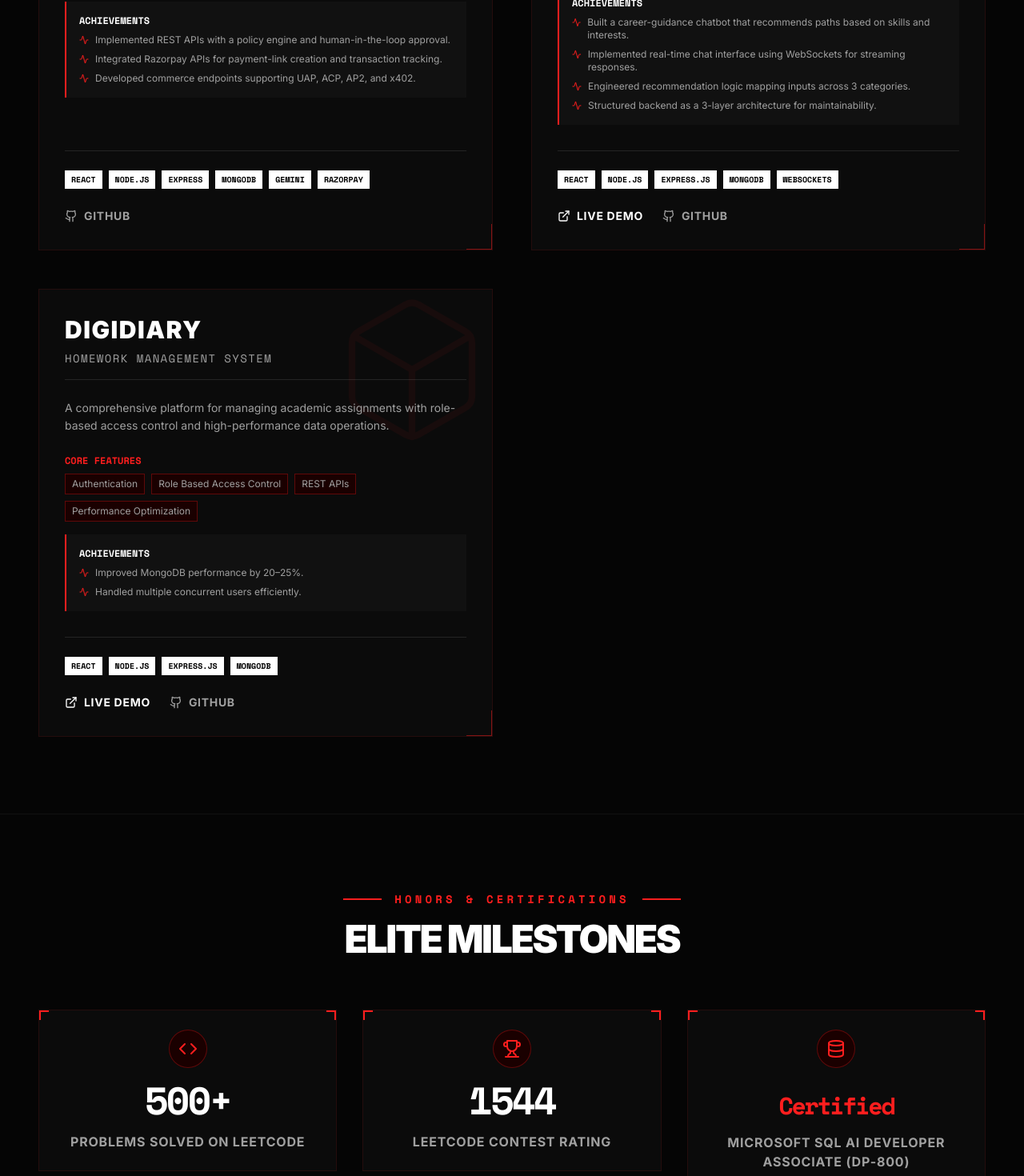
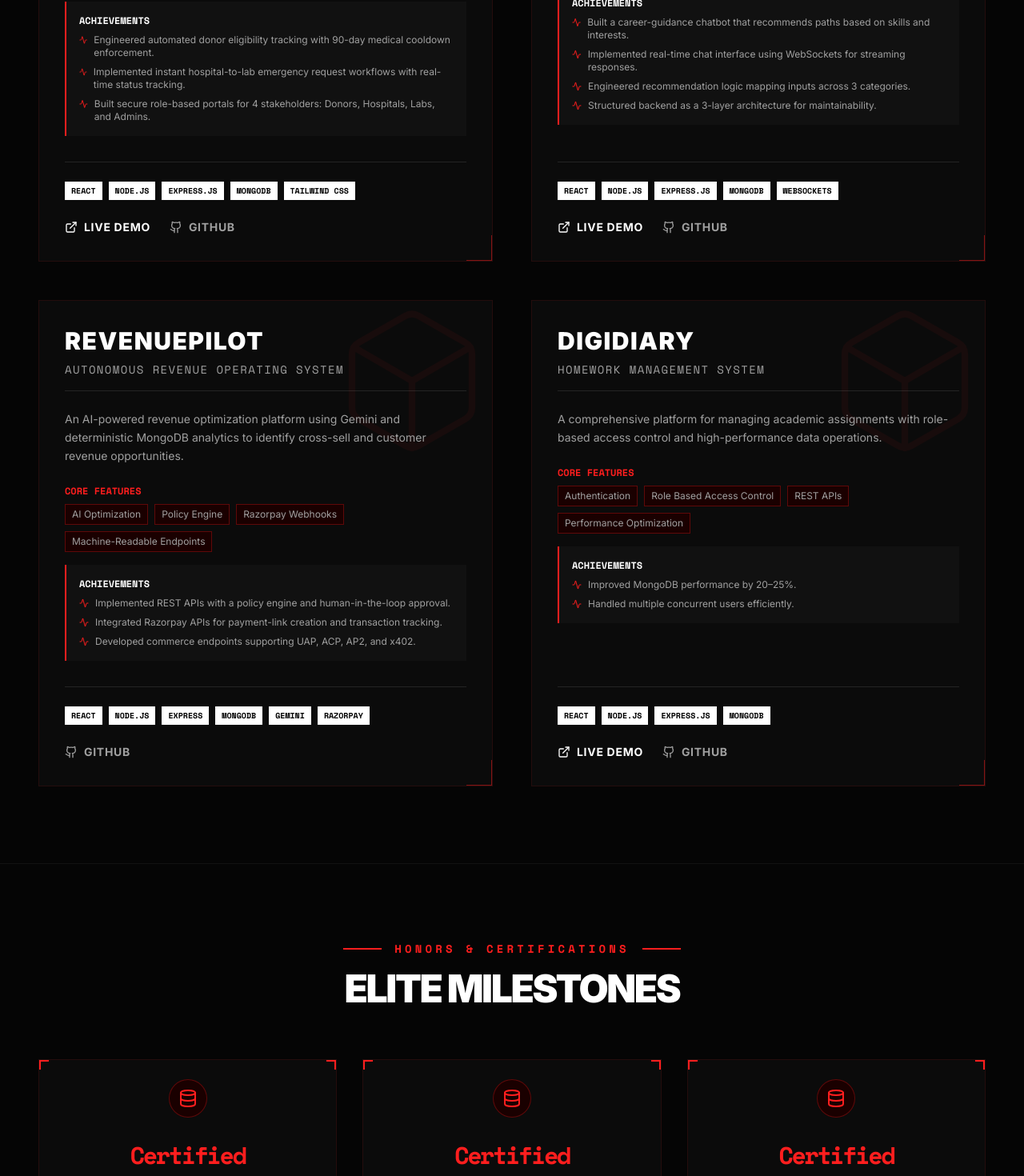
Before and after one commit to hasini353/portfolio, a React (Vite) app in the folder frontend/: page / in a window 1280 px wide. Shown: the part 4580-6050 px from the top of the page at 80% size. Built offline with nearby package versions, Linux system fonts and the light colour scheme.

Commit message:
Add Blood Bank project and LeetCode icon in footer

```diff
--- a/frontend/src/components/Footer.jsx
+++ b/frontend/src/components/Footer.jsx
@@ -1,5 +1,17 @@
 import React from 'react';
 import { Github, Linkedin, Mail } from 'lucide-react';
+
+const LeetCodeIcon = ({ size = 20, className = "" }) => (
+  <svg
+    width={size}
+    height={size}
+    viewBox="0 0 24 24"
+    fill="currentColor"
+    className={className}
+  >
+    <path d="M16.102 17.93l-2.697 2.607c-.466.467-1.111.662-1.823.662s-1.357-.195-1.824-.662l-4.332-4.363c-.467-.467-.702-1.15-.702-1.863s.235-1.357.702-1.824l4.319-4.38c.467-.467 1.125-.645 1.837-.645s1.357.195 1.823.662l2.697 2.606c.514.515 1.365.497 1.9-.038.535-.536.553-1.387.039-1.901l-2.609-2.636a5.24 5.24 0 0 0-3.85-1.472 5.24 5.24 0 0 0-3.85 1.472l-4.32 4.38A5.207 5.207 0 0 0 2 14.273c0 1.472.585 2.856 1.606 3.878l4.333 4.362A5.24 5.24 0 0 0 11.789 24c1.473 0 2.857-.585 3.878-1.606l2.609-2.636c.514-.514.496-1.365-.039-1.9-.535-.536-1.386-.554-1.9-.039zM20.811 13.01H10.666c-.733 0-1.333.6-1.333 1.333s.6 1.334 1.334 1.334h10.145c.734 0 1.334-.6 1.334-1.334s-.6-1.333-1.334-1.333z" />
+  </svg>
+);
 
 const Footer = () => {
   return (
@@ -9,18 +21,18 @@ const Footer = () => {
         {/* Info */}
         <div className="flex flex-col items-center md:items-start space-y-2">
           <div className="font-mono text-lg font-bold text-[#FFFFFF]">
-            <span className="text-portfolio-primary">&lt;</span>
+            <span className="text-[#FF1E1E]">&lt;</span>
             <span>HASINI GUNDUBOGULA</span>
-            <span className="text-portfolio-secondary">/&gt;</span>
+            <span className="text-[#D90429]">/&gt;</span>
           </div>
           <p className="text-xs text-[#8F9CAE]">B.Tech IT Undergraduate </p>
         </div>
 
         {/* Recruiter Focus Availability */}
-        <div className="flex items-center space-x-2.5 px-4 py-2 rounded-full bg-portfolio-accent/10 border border-portfolio-accent/30">
-          <span className="w-2 h-2 rounded-full bg-portfolio-accent animate-ping" />
-          <span className="w-2 h-2 rounded-full bg-portfolio-accent absolute" />
-          <span className="text-xs font-semibold text-portfolio-accent tracking-wide uppercase">
+        <div className="flex items-center space-x-2.5 px-4 py-2 rounded-full bg-[#FF1E1E]/10 border border-[#FF1E1E]/30">
+          <span className="w-2 h-2 rounded-full bg-[#FF1E1E] animate-ping" />
+          <span className="w-2 h-2 rounded-full bg-[#FF1E1E] absolute" />
+          <span className="text-xs font-semibold text-[#FF1E1E] tracking-wide uppercase font-mono">
             Available for Software Engineering Roles
           </span>
         </div>
@@ -31,7 +43,7 @@ const Footer = () => {
             href="https://github.com/hasini353"
             target="_blank"
             rel="noopener noreferrer"
-            className="text-[#8F9CAE] hover:text-[#FFFFFF] transition-colors"
+            className="text-[#8F9CAE] hover:text-[#FF1E1E] transition-colors"
             title="GitHub Profile"
           >
             <Github size={20} />
@@ -40,20 +52,19 @@ const Footer = () => {
             href="https://www.linkedin.com/in/hasini-gundubogula-8631742a1/"
             target="_blank"
             rel="noopener noreferrer"
-            className="text-[#8F9CAE] hover:text-[#FFFFFF] transition-colors"
+            className="text-[#8F9CAE] hover:text-[#FF1E1E] transition-colors"
             title="LinkedIn Profile"
           >
             <Linkedin size={20} />
           </a>
-
           <a
             href="https://leetcode.com/u/hasini_353"
             target="_blank"
             rel="noopener noreferrer"
-            className="font-mono text-sm text-[#8F9CAE] hover:text-[#FFFFFF] transition-colors"
+            className="text-[#8F9CAE] hover:text-[#FF1E1E] transition-colors"
             title="LeetCode Profile"
           >
-            LeetCode
+            <LeetCodeIcon size={20} />
           </a>
         </div>
       </div>
--- a/frontend/src/components/home/Achievements.jsx
+++ b/frontend/src/components/home/Achievements.jsx
@@ -4,20 +4,22 @@ import { Trophy, Code, Cloud, Database } from 'lucide-react';
 
 const ACHIEVEMENTS = [
   {
-    title: 'Problems Solved on LeetCode',
-    value: 500,
+    title: 'Microsoft Fabric Analytics Engineer Associate (DP-600)',
+    value: 1,
     prefix: '',
-    suffix: '+',
-    icon: Code,
-    link: 'https://leetcode.com/u/hasini_353/'
+    suffix: '',
+    icon: Database,
+    isBoolean: true,
+    link: 'https://learn.microsoft.com/en-us/users/gundubogulahasini-9997/credentials/certification/fabric-analytics-engineer-associate?tab=credentials-tab'
   },
   {
-    title: 'LeetCode Contest Rating',
-    value: 1544,
+    title:'Microsoft Fabric Data Engineer Associate (DP-700)',
+    value: 1,
     prefix: '',
     suffix: '',
-    icon: Trophy,
-    link: 'https://leetcode.com/u/hasini_353/'
+    icon: Database,
+    isBoolean: true,
+    link: 'https://learn.microsoft.com/en-us/users/gundubogulahasini-9997/credentials/certification/fabric-data-engineer-associate?tab=credentials-tab'
   },
   {
     title: 'Microsoft SQL AI Developer Associate (DP-800)',
@@ -51,7 +53,7 @@ const ACHIEVEMENTS = [
     value: 1,
     prefix: '',
     suffix: '',
-    icon: Database,
+    icon: Cloud,
     isBoolean: true,
     link: 'https://catalog-education.oracle.com/ords/certview/sharebadge?id=AC7EF90B7A919641C2198C4BA18A2F5BFB944969C9EC0E244419BB6F924962D7'
   },
@@ -60,7 +62,7 @@ const ACHIEVEMENTS = [
     value: 1,
     prefix: '',
     suffix: '',
-    icon: Database,
+    icon: Cloud,
     isBoolean: true,
     link: 'https://catalog-education.oracle.com/ords/certview/sharebadge?id=EDC09677A9C39764D7C8CBB9B452315A59C629033421CB7D2A3AAD9FF6C9D972'
   },
@@ -69,7 +71,7 @@ const ACHIEVEMENTS = [
     value: 1,
     prefix: '',
     suffix: '',
-    icon: Database,
+    icon: Cloud,
     isBoolean: true,
     link: 'https://www.credly.com/badges/ae544521-bac0-4759-bb7b-a5762bf489bc/public_url'
   },
@@ -78,7 +80,7 @@ const ACHIEVEMENTS = [
     value: 1,
     prefix: '',
     suffix: '',
-    icon: Database,
+    icon: Cloud,
     isBoolean: true,
     link: 'https://www.credly.com/badges/29c21727-35b1-4ff2-8e8f-25db9fc7df1b/public_url'
   }
--- a/frontend/src/components/home/Hero.jsx
+++ b/frontend/src/components/home/Hero.jsx
@@ -119,7 +119,7 @@ const Hero = () => {
             </a>
 
             <a
-  href="/cv.pdf"
+  href="/Anu_Updated.pdf"
   download="Hasini_Gundubogula_Resume.pdf"
   className="flex items-center space-x-2 px-8 py-4 bg-[#0F0F0F] border border-white/10 text-white font-bold uppercase tracking-wider hover:bg-white/5 hover:border-white/20 transition-all duration-300"
 >
--- a/frontend/src/components/home/ProjectsSummary.jsx
+++ b/frontend/src/components/home/ProjectsSummary.jsx
@@ -4,19 +4,19 @@ import { Github, ExternalLink, Activity, Database, Server, Cpu } from 'lucide-re
 
 const PROJECTS = [
   {
-    title: 'RevenuePilot',
-    subtitle: 'Autonomous Revenue Operating System',
-    description: 'An AI-powered revenue optimization platform using Gemini and deterministic MongoDB analytics to identify cross-sell and customer revenue opportunities.',
-    tech: ['React', 'Node.js', 'Express', 'MongoDB', 'Gemini', 'Razorpay'],
-    features: ['AI Optimization', 'Policy Engine', 'Razorpay Webhooks', 'Machine-Readable Endpoints'],
+    title: 'Blood Bank',
+    subtitle: 'Centralized Healthcare & Emergency Blood Network',
+    description: 'A centralized digital healthcare platform connecting donors, hospitals, and blood banks to streamline emergency blood requests, manage real-time inventory across all 8 blood groups, and coordinate donation drives.',
+    tech: ['React', 'Node.js', 'Express.js', 'MongoDB', 'Tailwind CSS'],
+    features: ['Emergency Blood Pipeline', 'Real-Time Inventory', 'Role-Based Access', 'Donor Eligibility Engine'],
     achievements: [
-      'Implemented REST APIs with a policy engine and human-in-the-loop approval.',
-      'Integrated Razorpay APIs for payment-link creation and transaction tracking.',
-      'Developed commerce endpoints supporting UAP, ACP, AP2, and x402.'
+      'Engineered automated donor eligibility tracking with 90-day medical cooldown enforcement.',
+      'Implemented instant hospital-to-lab emergency request workflows with real-time status tracking.',
+      'Built secure role-based portals for 4 stakeholders: Donors, Hospitals, Labs, and Admins.'
     ],
     links: {
-      github: 'https://github.com/hasini353/RevenuePilot',
-      demo: ''
+      github: 'https://github.com/hasini353/Blood-Bank',
+      demo: 'https://blood-bank-mu-lovat.vercel.app/'
     }
   },
   {
@@ -34,6 +34,22 @@ const PROJECTS = [
     links: {
       github: 'https://github.com/hasini353/career-advisor',
       demo: 'https://career-advisor-58ufj5x8x-hasini353s-projects.vercel.app/login'
+    }
+  },
+  {
+    title: 'RevenuePilot',
+    subtitle: 'Autonomous Revenue Operating System',
+    description: 'An AI-powered revenue optimization platform using Gemini and deterministic MongoDB analytics to identify cross-sell and customer revenue opportunities.',
+    tech: ['React', 'Node.js', 'Express', 'MongoDB', 'Gemini', 'Razorpay'],
+    features: ['AI Optimization', 'Policy Engine', 'Razorpay Webhooks', 'Machine-Readable Endpoints'],
+    achievements: [
+      'Implemented REST APIs with a policy engine and human-in-the-loop approval.',
+      'Integrated Razorpay APIs for payment-link creation and transaction tracking.',
+      'Developed commerce endpoints supporting UAP, ACP, AP2, and x402.'
+    ],
+    links: {
+      github: 'https://github.com/hasini353/RevenuePilot',
+      demo: ''
     }
   },
   {
```
Also changed, not shown: 2 other files (tests, documents, lock files or other folders).
